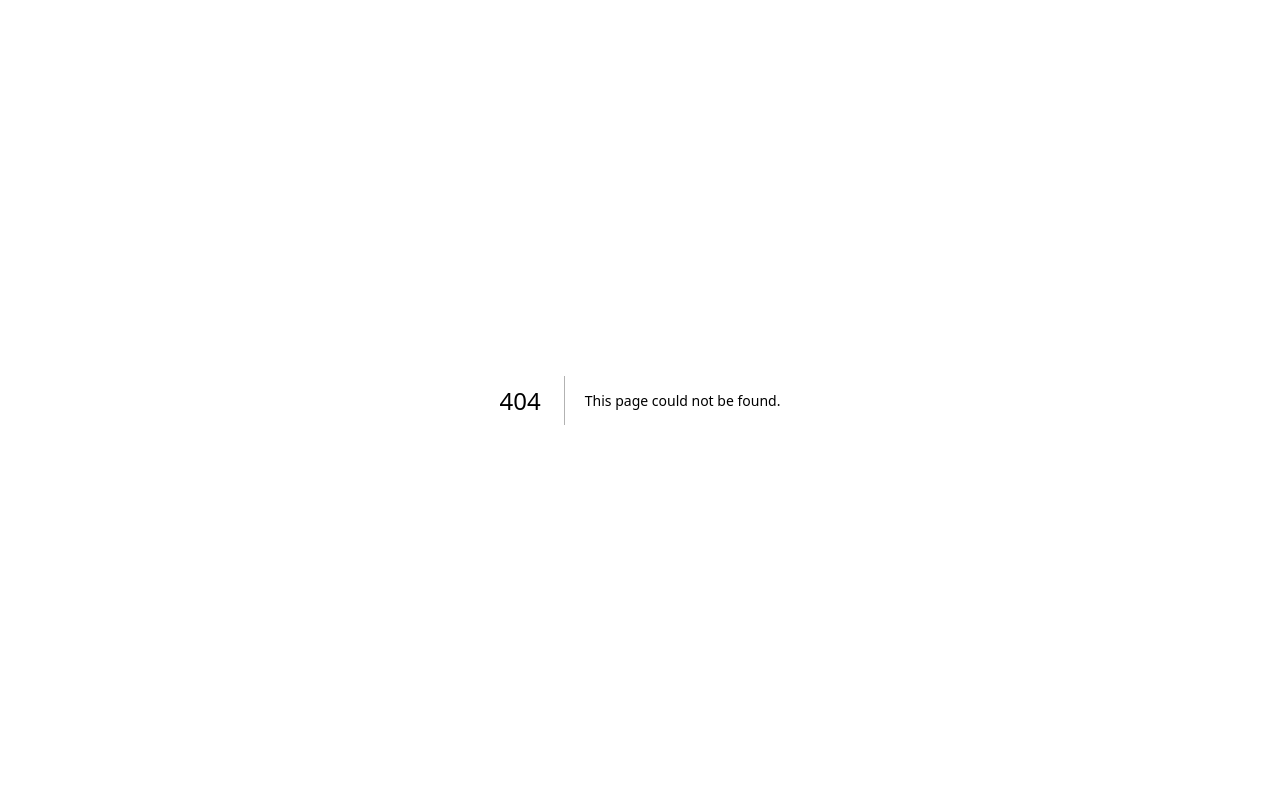
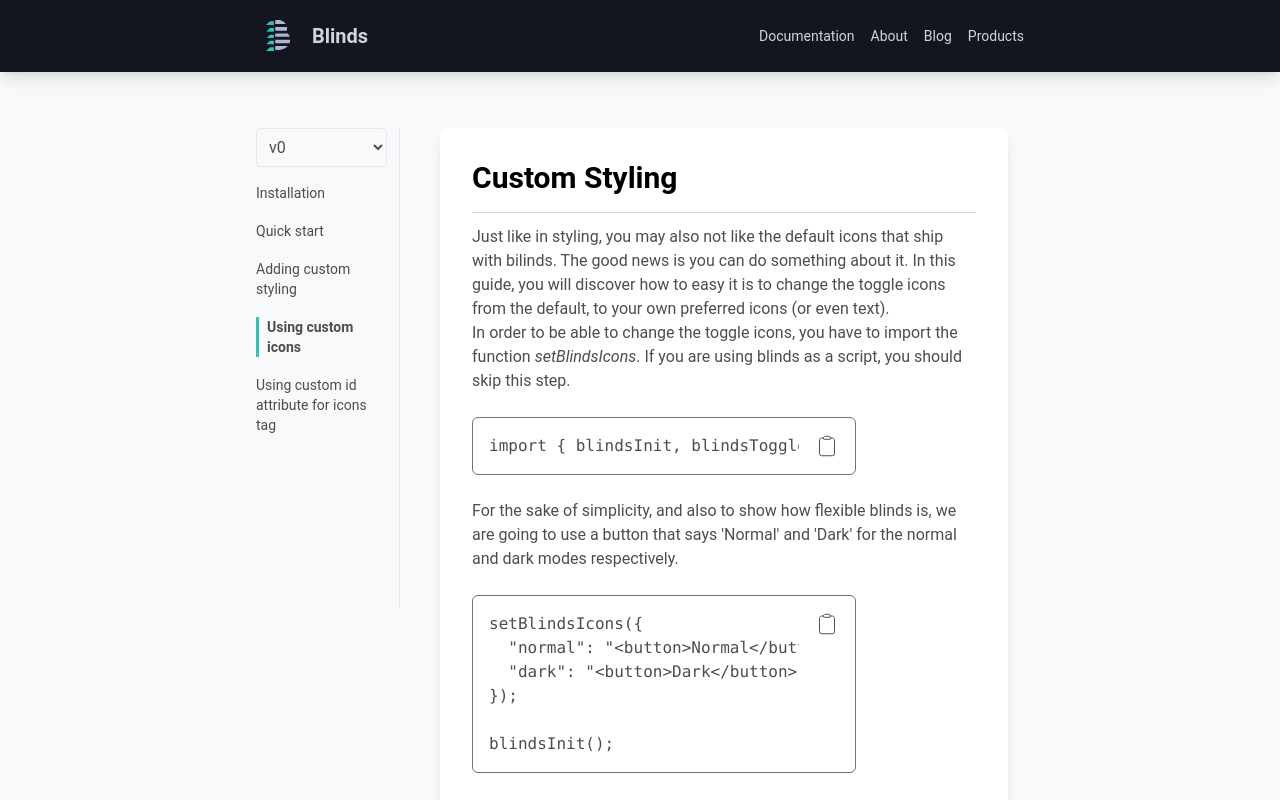
Before and after one commit to Ikennaf1/blindsjs-new, a Next.js app: page /documentation/v0/custom-icons in a window 1280 px wide. Before the commit this address had no page. Shown: the top 800 px of the page. Built offline with nearby package versions, Linux system fonts and the light colour scheme.

Commit message:
Added more docs

```diff
--- a/src/app/documentation/TopicContainer.js
+++ b/src/app/documentation/TopicContainer.js
@@ -5,7 +5,6 @@ import Link from 'next/link';
 import { usePathname } from "next/navigation";
 
 const TopicContainer = ({ topics }) => {
-    "use client";
 
     const pathname = usePathname();
 
--- /dev/null
+++ b/src/app/documentation/v0/custom-icons/CustomIcons.js
@@ -0,0 +1,44 @@
+import CodeClip from '../../../CodeClip';
+import Documentation from '../../Documentation';
+
+const V0CustomIcons = () => {
+    return (
+        <Documentation title="Custom Styling" next="/documentation/v0/custom-styling" prev="/documentation/v0/custom-icons-id">
+            <p>
+                Just like in styling, you may also not like the default icons that ship with bilinds.
+                The good news is you can do something about it. In this guide, you will discover how to easy it is to change the toggle icons from the default, to your own preferred icons (or even text).
+            </p>
+
+            <p>
+                In order to be able to change the toggle icons, you have to import the function <em>setBlindsIcons</em>.
+                If you are using blinds as a script, you should skip this step.
+            </p><br />
+            {/* <CodeEmbed title="setBlindsIcons0" width="100%" height="120" script="https://gist.github.com/Ikennaf1/fa000af1350c1b896a3726287516d76e.js" /> */}
+            <div className="w-full max-w-[80vw] sm:max-w-[60vw] md:max-w-[40vw] lg:max-w-[40vw] xl:max-w-[30vw]">
+                <CodeClip id="importhooks">
+                    {`import { blindsInit, blindsToggle, setBlindsStyles, setBlindsIcons } from 'blinds';`}
+                </CodeClip>
+            </div><br />
+
+            <p>
+                For the sake of simplicity, and also to show how flexible blinds is, we are going to use a button that says 'Normal' and 'Dark' for the normal and dark modes respectively.
+            </p><br />
+            {/* <CodeEmbed title="setBlindsIcons1" width="100%" height="200" script="https://gist.github.com/Ikennaf1/353be3f1ad46ca60aa78d845db6856c0.js" /><br /> */}
+            <div className="w-full max-w-[80vw] sm:max-w-[60vw] md:max-w-[40vw] lg:max-w-[40vw] xl:max-w-[30vw]">
+                <CodeClip id="seticons">
+                    {`setBlindsIcons({
+  "normal": "<button>Normal</button>",
+  "dark": "<button>Dark</button>"
+});
+
+blindsInit();`}
+                </CodeClip>
+            </div><br />
+            <p>
+                Now when you view your webpage, you will see a nice button instead of the default icons that ship with blinds.
+            </p>
+        </Documentation>
+    );
+}
+
+export default V0CustomIcons;
--- /dev/null
+++ b/src/app/documentation/v0/custom-icons/loading.js
@@ -0,0 +1,20 @@
+const Loading = () => {
+    return (
+        <div className="load-container">
+            <div className="load-pack">
+
+                <div className="ball ball-1 bounce">
+                </div>
+
+                <div className="ball ball-2 bounce">
+                </div>
+
+                <div className="ball ball-3 bounce">
+                </div>
+
+            </div>
+        </div>
+    );
+}
+
+export default Loading;
--- /dev/null
+++ b/src/app/documentation/v0/custom-icons/page.js
@@ -0,0 +1,12 @@
+import CustomIcons from './CustomIcons';
+
+const V0CustomIcons = () => {
+
+    return (
+        <>
+            <CustomIcons />
+        </>
+    );
+}
+
+export default V0CustomIcons;
--- /dev/null
+++ b/src/app/documentation/v0/custom-styling/CustomStyling.js
@@ -0,0 +1,59 @@
+import CodeClip from '../../../CodeClip';
+import Documentation from '../../Documentation';
+
+const V0CustomStyling = () => {
+    return (
+        <Documentation title="Custom Styling" next="/documentation/v0/custom-icons" prev="/documentation/v0/quick-start">
+            <p>
+                Blinds ships with a custom dark mode style. But most times, that will not be what you want.<br />
+                You may want a style that conforms with your existing UI/UX. This is the reason why there is the ability to provide custom styling to your dark mode.
+            </p><br />
+
+            <p>
+                To add custom styling to your dark mode, follow the instructions below.
+            </p><br />
+
+            <p>
+                First you have to import the <em>setBlindsStyles</em> function. If you're using blinds as a script from CDN, you should skip this step.
+            </p><br />
+            {/* <CodeEmbed title="setBlindsStyles0" width="100%" height="100" script="https://gist.github.com/Ikennaf1/afcdacea739e5513a2e415e738c9191d.js" /> */}
+            <div className="w-full max-w-[80vw] sm:max-w-[60vw] md:max-w-[40vw] lg:max-w-[40vw] xl:max-w-[30vw]">
+                <CodeClip id="importhooks">
+                    {`import { blindsInit, blindsToggle, setBlindsStyles } from 'blinds';`}
+                </CodeClip>
+            </div>
+
+            <p className="mt-8">
+                Use the <em>setBlindsStyles</em> function to set your styles:
+            </p><br />
+            {/* <CodeEmbed title="setBlindsStyles1" width="100%" height="400" script="https://gist.github.com/Ikennaf1/29bb726c5245028592709233a67eeb5b.js" /> */}
+            <div className="w-full max-w-[80vw] sm:max-w-[60vw] md:max-w-[40vw] lg:max-w-[40vw] xl:max-w-[30vw]">
+                <CodeClip id="setblindsstyles">
+                    {`setBlindStyles({
+  "body": {
+    "background-color": "black",
+    "color": "gray"
+  },
+  "div .container": {
+    "background-color": "black",
+    "color": "gray"
+  },
+  "input [type='text']": {
+    "background-color": "black",
+    "color": "gray"
+  }
+});
+
+blindsInit();`}
+                </CodeClip>
+            </div>
+
+            <p className="mt-6">
+                As you can see, there is little difference between normal CSS and the code above. The only difference is that you have to write your styles in JSON format.<br />
+                Everything else remains the same, including the CSS selectors, the properties, and their corresponding values.
+            </p>
+        </Documentation>
+    );
+}
+
+export default V0CustomStyling;
--- /dev/null
+++ b/src/app/documentation/v0/custom-styling/loading.js
@@ -0,0 +1,20 @@
+const Loading = () => {
+    return (
+        <div className="load-container">
+            <div className="load-pack">
+
+                <div className="ball ball-1 bounce">
+                </div>
+
+                <div className="ball ball-2 bounce">
+                </div>
+
+                <div className="ball ball-3 bounce">
+                </div>
+
+            </div>
+        </div>
+    );
+}
+
+export default Loading;
--- /dev/null
+++ b/src/app/documentation/v0/custom-styling/page.js
@@ -0,0 +1,12 @@
+import CustomStyling from './CustomStyling';
+
+const V0CustomStyling = () => {
+
+    return (
+        <>
+            <CustomStyling />
+        </>
+    );
+}
+
+export default V0CustomStyling;
--- /dev/null
+++ b/src/app/documentation/v0/installation/loading.js
@@ -0,0 +1,20 @@
+const Loading = () => {
+    return (
+        <div className="load-container">
+            <div className="load-pack">
+
+                <div className="ball ball-1 bounce">
+                </div>
+
+                <div className="ball ball-2 bounce">
+                </div>
+
+                <div className="ball ball-3 bounce">
+                </div>
+
+            </div>
+        </div>
+    );
+}
+
+export default Loading;
--- a/src/app/documentation/v0/layout.js
+++ b/src/app/documentation/v0/layout.js
@@ -116,7 +116,7 @@ const DocLayout = ({ children }) => {
                         <TopicContainer topics={topics} />
                     </section>
 
-                    <section className="flex flex-col gap-32 bg-white shadow-lg article p-8">
+                    <section className="flex flex-col gap-32 bg-white rounded-lg shadow-lg article p-8">
                         { children }
                     </section>
 
--- /dev/null
+++ b/src/app/documentation/v0/quick-start/loading.js
@@ -0,0 +1,20 @@
+const Loading = () => {
+    return (
+        <div className="load-container">
+            <div className="load-pack">
+
+                <div className="ball ball-1 bounce">
+                </div>
+
+                <div className="ball ball-2 bounce">
+                </div>
+
+                <div className="ball ball-3 bounce">
+                </div>
+
+            </div>
+        </div>
+    );
+}
+
+export default Loading;
--- a/src/app/globals.css
+++ b/src/app/globals.css
@@ -141,3 +141,54 @@ body {
 .footer {
   background-color: hsl(228, 20%, 96%);
 }
+
+.load-container {
+  @apply flex w-full h-[80vh] items-center justify-center overflow-hidden bg-none;
+ }
+
+ .load-pack {
+   @apply flex justify-center items-center h-32;
+ }
+
+ .ball {
+  display: inline-block;
+  width: calc(16px + 2vmin);
+  height: calc(16px + 2vmin);
+  margin: calc(1px + 1vmin);
+  border-radius: 50%;
+  @apply shadow-md;
+ }
+
+ .ball-1 {
+   background-color: rgb(221, 16, 50);
+ }
+ .ball-2 {
+   background-color: #2ec4b6;
+   animation-delay: 0.2s;
+ }
+ .ball-3 {
+  background-color: hsl(268, 46%, 33%);
+  animation-delay: 0.4s;
+}
+
+ .bounce {
+  animation-duration: 1.8s;
+  animation-iteration-count: infinite;
+  animation-name: ball-bounce;
+  animation-timing-function: ease;
+ }
+
+ @keyframes ball-bounce{
+  0%{
+      transform: translateY(0%)
+  }
+  35% {
+    transform: translateY(-100%);
+  }
+  75%{
+    transform: translateY(0%);
+  }
+  100%{
+    transform: translateY(0%);
+  }
+ }
```
